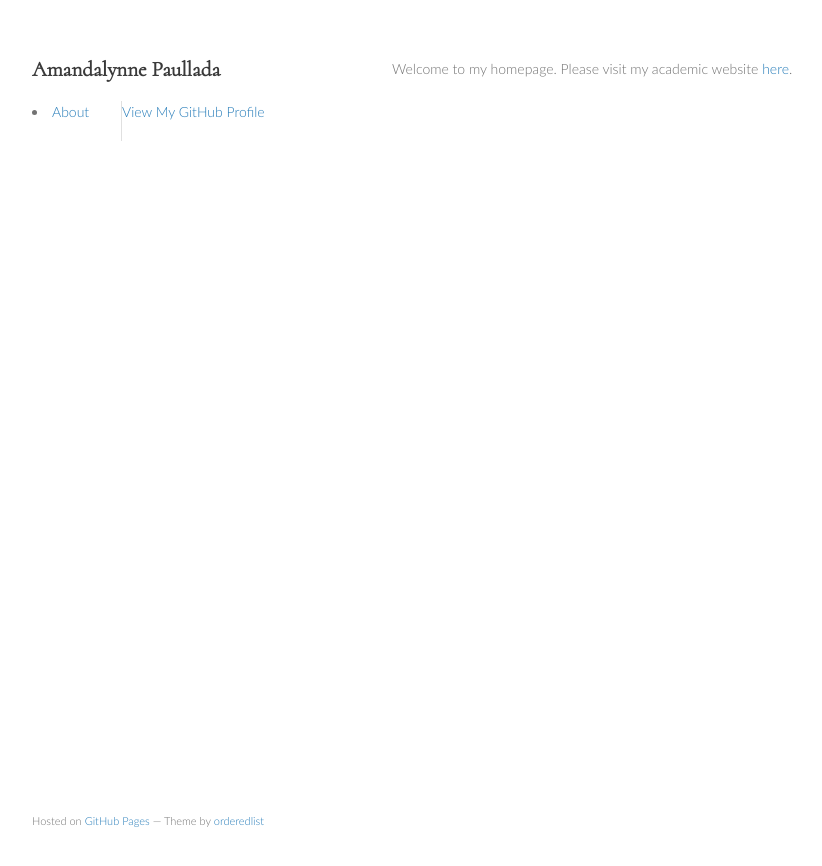
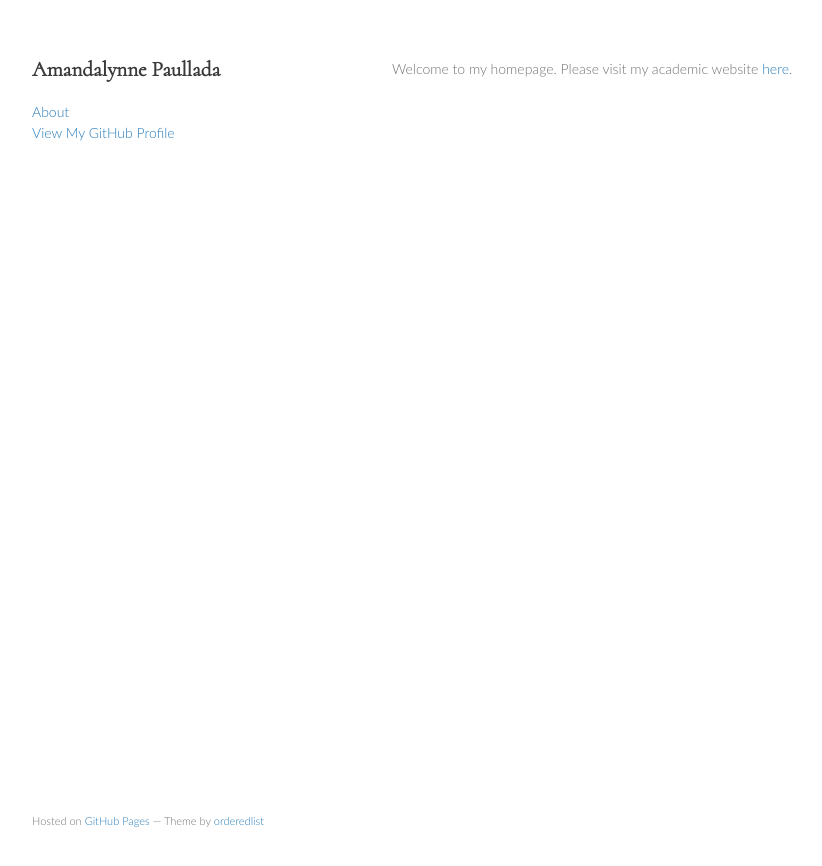
Before and after one commit to amandalynne/amandalynne.github.io, a Jekyll site: the page built from index.md, in a window 1280 px wide. Shown: the top 866 px of the page, without its empty margins (178-1000 px from the left). Built offline with Jekyll 4.4.1, drawn with Linux system fonts in a browser that asks for light colours; our own code applies the rules of GitHub Pages for plain Markdown files.

Commit message:
adjust links on sidebar

```diff
--- a/_layouts/default.html
+++ b/_layouts/default.html
@@ -17,7 +17,7 @@
       <header>
         <a href="{{ site.github.url }}"> <h2>{{ site.title | default: site.github.repository_name }}</h2> </a>
         <!-- <p>{{ site.description | default: site.github.project_tagline }}</p> -->
-	<li><a href="/about">About</a></li>
+	<a href="/about">About</a>
         {% if site.github.is_project_page %}
           <p class="view"><a href="{{ site.github.repository_url }}">View the Project on GitHub <small>{{ github_name }}</small></a></p>
         {% endif %}
```
